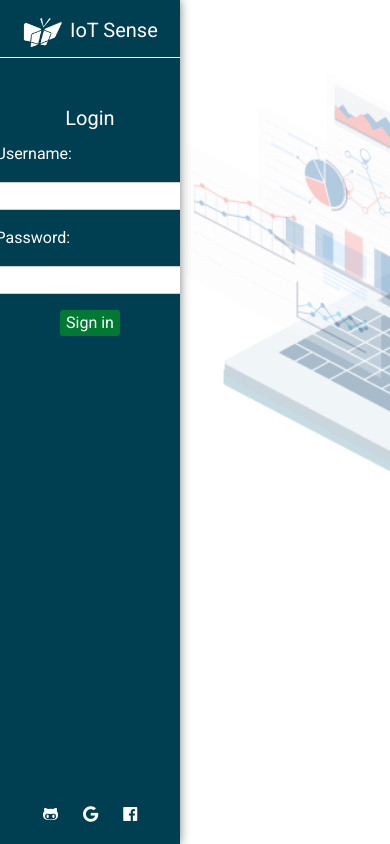
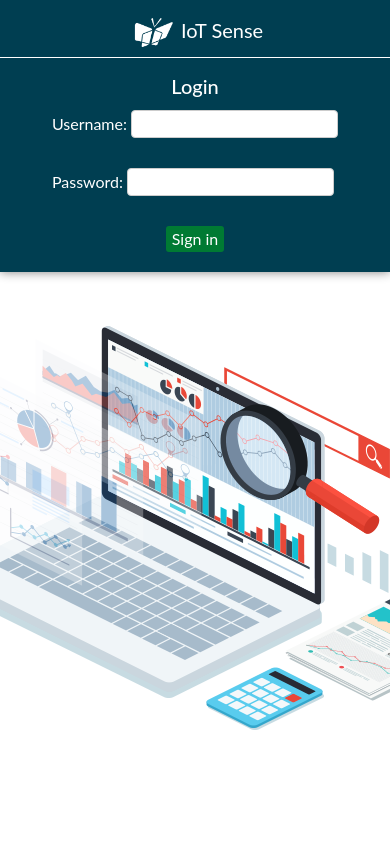
Before and after one commit to jllemus/iotSense, a Django app: page /accounts/login/ in a window 390 px wide. Run offline with Django 3.2, Linux system fonts and the light colour scheme; parts of the project's set-up code (start-up, migrations or seed data) failed here and were passed over; some libraries are stand-ins or nearby versions.

Commit message:
Added responsive feature to web app

```diff
--- a/apps/accounts/templates/accounts/login.html
+++ b/apps/accounts/templates/accounts/login.html
@@ -1,9 +1,10 @@
 {% extends 'base.html'%}
 {% load static %}
+{% block title %}Login{% endblock %}
 {% block sidelist %}
 <div class="container-fluid">
-    <div class="row justify-content-center m-5">
-        <h5 class="card-title text-center">Login</h5>
+    <h5 class="card-title text-center">Login</h5>
+    <div class="form row justify-content-center">
         <form role="form" action="{% url 'accounts:user_login' %}" method="POST">
             {% csrf_token %}
             {% for field in form.visible_fields %}
@@ -21,9 +22,8 @@
 {% endblock %}
 
 {% block content %}
-<div class="text-center">
-    <img src="{% static 'accounts/src/report.png' %}" width="668" height="508"
-class="d-inline-block align-top ml-7" alt="" loading="lazy">
+<div class="row justify-content-center">
+    <img class="img-responsive" src="{% static 'accounts/src/report.png' %}" width="568" height="408" >
 </div>
 
 {% endblock %}
--- a/apps/reports/static/reports/styles/index.css
+++ b/apps/reports/static/reports/styles/index.css
@@ -9,7 +9,7 @@ body {
 section{
     background-color: #00B0B9;
     min-height: 400px;
-    padding: 60px 0;
+    padding: 40px 0;
     color:#fff;
 }
 
--- a/apps/reports/static/reports/styles/style.css
+++ b/apps/reports/static/reports/styles/style.css
@@ -1,133 +1,117 @@
-body{
-    font-family: 'Roboto', sans-serif;
+body {
+    margin: 0;
+    font-family: "Lato", sans-serif;
 }
-
 hr {
     margin-top: 0;
     border-top: 1px solid white;
 }
-
-.form-group label, h5{
+.sidebar {
+    margin: 0;
+    padding: 0;
+    width: 250px;
+    position: fixed;
+    height: 100%;
+    overflow-y: auto;
+    background-color: #003E51;
+    box-shadow: 0px 0px 10px grey;
+}
+.sidebar-nav {
+    width: 100%;
+    padding: 10px 0 0 20px;
+}
+.sidebar-nav a{
     color: white;
-    border: none;
+    text-decoration: none;
 }
-
-.form-group input{
-    border: 1px solid #ccc;
-    border-radius: 4px;
-    outline: none;
+.sidebar-list ul {
+    width: 250px;
+    margin: 0;
+    padding: 0;
+    list-style: none;
 }
-
-#navbar-title {
+.sidebar-list li {
+    display: block;
+    padding: 10px;
+    padding-left:25px;
+    word-spacing: 20px;
+}
+.sidebar-list li a {
+    text-decoration: none;
     color: white;
 }
-
+.sidebar-list li:hover {
+    color: white;
+    background: #00455a;
+    cursor: pointer;
+}
 .btn-wrapper {
     position: absolute;
     bottom: 10px;
     width: 100%;
 }
-
 .btn {
     background-color: #003E51;
     color: white;
 }
-
 .btn:hover {
     background-color: #00455a;
     color: white;
 }
-
 #sign-btn {
     background-color: #007A33 !important;
     border: none;
     border-radius: 3px;
     color: white;
 }
-
 #sign-btn:hover {
     background-color: #0e8a41 !important;
     color: white;
 }
-
-/* Sidebar Styles */
+.form-group{padding-left: 20px;}
+.form-group label, h5{
+    color: white;
+    border: none;
+}
+.form-group input{
+    border: 1px solid #ccc;
+    border-radius: 4px;
+    outline: none;
+}
 .card{
     box-shadow: 2px 2px 3px grey;
 }
-
 .thead{
     background-color: #003E51 !important;
     color: white;
 }
-
-#wrapper {
-    padding-left: 250px;
-    -webkit-transition: all 1s ease;
-    -moz-transition: all 1s ease;
-    -o-transition: all 1s ease;
-    transition: all 1s ease;
-}
-
-#sidebar-wrapper {
-    width: 250px;
-    z-index: 1000;
-    position: fixed;
-    left: 250px;
+div.content {
+    margin-left: 250px;
+    padding: 50px 10px 10px 10px;
     height: 100%;
-    margin-left: -250px;
-    overflow-y: auto;
-    background-color: #003E51;
-    box-shadow: 0px 0px 10px grey;
-}
-
-#page-content-wrapper {
-    width: 100%;
-    height: 100%;
-    padding-top: 50px;
     overflow-x: scroll;
     overflow: hidden;
 }
-/* Sidebar Styles */
-.sidebar-nav {
-    padding: 10px 0 0 20px;
+@media screen and (max-width: 700px) {
+    .sidebar {
+        margin: 0;
+        width: 100%;
+        height: auto;
+        position: relative;
+    }
+    .sidebar-nav {text-align: center;}
+    .sidebar-list ul {
+        width:100%;
+        display: flex;
+        flex-wrap: wrap;
+    }
+    .sidebar-list li {
+        text-align: center;
+        padding:30px;
+        word-spacing: 5px;
+    }
+    .form{padding: 0 0px 20px 0;}
+    .form-group{padding: 0;}
+    .btn-wrapper{display:none;}
+    div.content {margin-left: 0;}
 }
-
-.sidebar-list ul {
-    width: 250px;
-    margin: 0;
-    padding: 0;
-    list-style: none;
-}
-
-.sidebar-list li {
-    text-indent: 20px;
-    line-height: 45px;
-    word-spacing: 20px;
-}
-
-.sidebar-list li a {
-    display: block;
-    text-decoration: none;
-    color: white;
-}
-
-.sidebar-list li a:hover {
-    text-decoration: none;
-    color: white;
-    background: #00455a;
-}
-
-@media(max-width:500px) {
-    #wrapper {
-        padding-left: 180px;
-        -webkit-transition: all 1s ease;
-        -moz-transition: all 1s ease;
-        -o-transition: all 1s ease;
-        transition: all 1s ease;
-    }
-
-    #sidebar-wrapper {
-        padding: 0;
-        width: 180px;
-    }
-}
--- a/apps/reports/templates/base.html
+++ b/apps/reports/templates/base.html
@@ -16,17 +16,25 @@
     <script src="https://ajax.googleapis.com/ajax/libs/jquery/3.4.1/jquery.min.js"></script>
     <script src="https://cdnjs.cloudflare.com/ajax/libs/popper.js/1.16.0/umd/popper.min.js"></script>
     <script src="https://maxcdn.bootstrapcdn.com/bootstrap/4.4.1/js/bootstrap.min.js"></script>
-    <title>{% block title %}{% endblock %} | Mi web personal</title>
+
+    <!-- jQuery CDN - Slim version (=without AJAX) -->
+    <script src="https://code.jquery.com/jquery-3.3.1.slim.min.js"
+        integrity="sha384-q8i/X+965DzO0rT7abK41JStQIAqVgRVzpbzo5smXKp4YfRvH+8abtTE1Pi6jizo"
+        crossorigin="anonymous"></script>
+    <!-- Popper.JS -->
+    <script src="https://cdnjs.cloudflare.com/ajax/libs/popper.js/1.14.0/umd/popper.min.js"
+        integrity="sha384-cs/chFZiN24E4KMATLdqdvsezGxaGsi4hLGOzlXwp5UZB1LY//20VyM2taTB4QvJ"
+        crossorigin="anonymous"></script>
+    <!-- Bootstrap JS -->
+    <script src="https://stackpath.bootstrapcdn.com/bootstrap/4.1.0/js/bootstrap.min.js"
+        integrity="sha384-uefMccjFJAIv6A+rW+L4AHf99KvxDjWSu1z9VI8SKNVmz4sk7buKt/6v9KI65qnm"
+        crossorigin="anonymous"></script>
+    <title>{% block title %}{% endblock %} | IoT Sense</title>
     <link rel="stylesheet" href="{% static 'reports/styles/style.css' %}" />
 </head>
 
 <body>
-    <header>
-
-    </header>
-    <main>
-        <div id="wrapper">
-            <div id="sidebar-wrapper">
+    <div class="sidebar">
         <div class="sidebar-nav">
             <a class="navbar-brand" href="#" id="navbar-title">
                 <img src="{% static 'reports/src/logo.png' %}" width="45,5" height="37,5"
@@ -36,7 +44,6 @@
         </div>
         <hr>
         {% block sidelist %}{% endblock %}
-
         <div class="btn-wrapper text-center">
             <div class="btn-group">
                 <a href="https://github.com/jllemus/DjangoApp" type="button" class="btn"><i
@@ -46,11 +53,9 @@
             </div>
         </div>
     </div>
-            <div id="page-content-wrapper">
+    <div class="content">
         {% block content %}{% endblock %}
     </div>
-        </div>
-    </main>
 </body>
 
 </html>
--- /dev/null
+++ b/apps/reports/templates/reports/companies.html
@@ -0,0 +1,3 @@
+{% extends 'base.html' %}
+{% load static %}
+{% block title %}Companies{% endblock %}
--- a/apps/reports/templates/reports/index.html
+++ b/apps/reports/templates/reports/index.html
@@ -22,7 +22,7 @@
     <section class="home-section-1">
         <div class="container">
             <div class="row">
-                <div class="col col-sm-12 col-md-7">
+                <div class="col col-sm-12 col-md-7 mb-4" >
                     <h1> IoT Sense</h1>
                     <p>Developed by Extreme Technologies, Ing. José Lemus</p>
                     <hr>
@@ -30,10 +30,8 @@
                         <a href="{% url 'reports:dashboard' %}" class="btn fancy-btn">Get started</a>
                     </div>
                 </div>
-                <div class="col col-sm-12 col-md-5">
-                    <div>
+                <div class="col col-sm-12 col-md-5 mt-4">
                         <img src="{% static 'reports/src/Principal.png' %}" width="354,75" height="354,75" alt="">
-                    </div>
                 </div>
             </div>
             <div class="row">
```
Also changed, not shown: apps/reports/templates/reports/dashboard.html (+25 -4 lines). Lines whose indentation alone changed are shown as unchanged.
